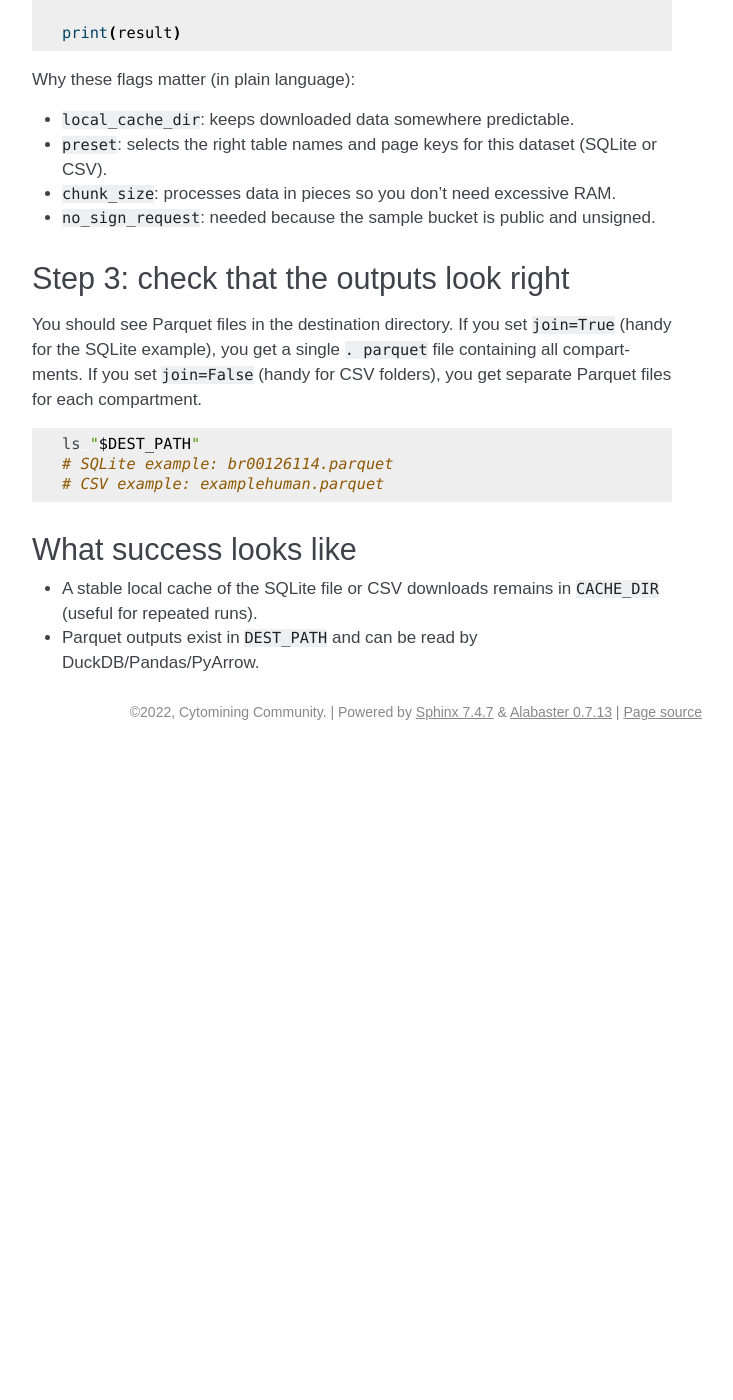
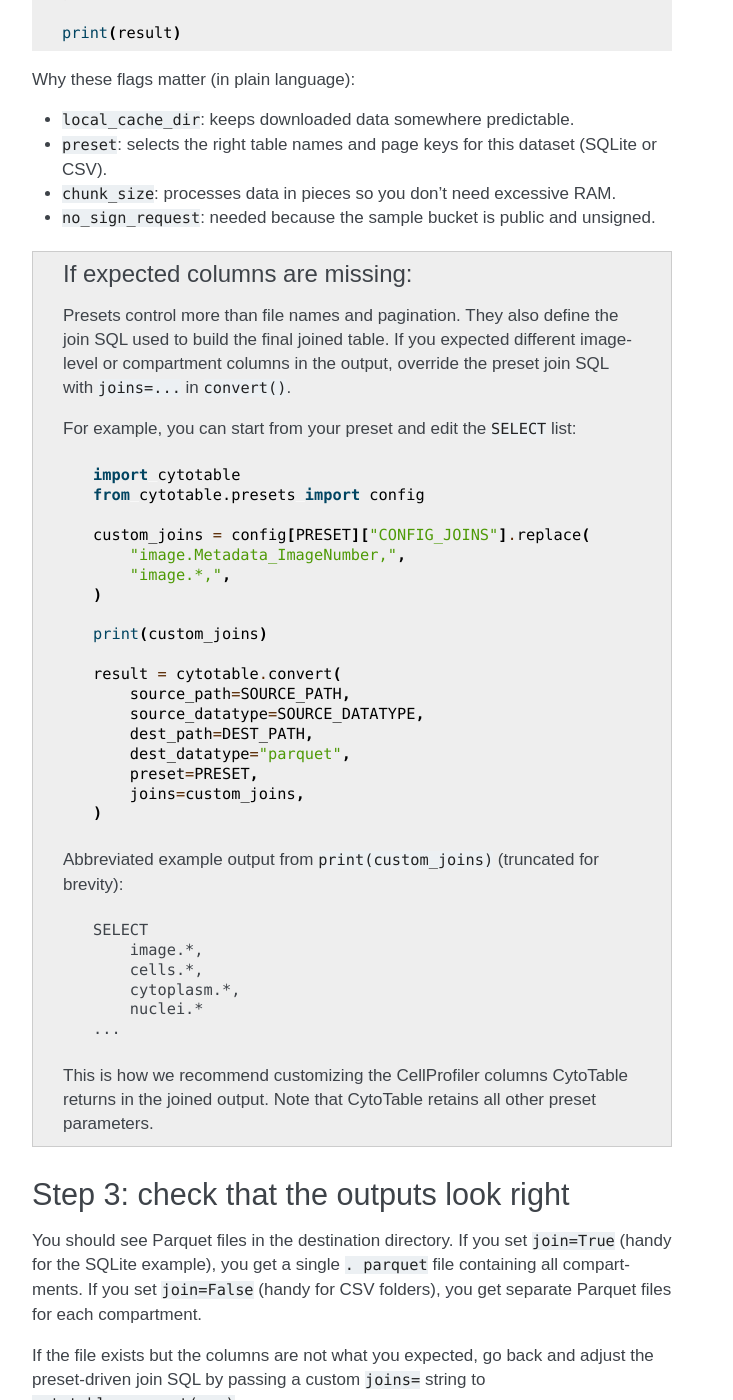
Before and after one commit to cytomining/CytoTable, a Sphinx documentation site: the page built from docs/source/tutorials/cellprofiler_to_parquet.md, in a window 1280 px wide and 1400 px high, scrolled down 2423 px. Shown: the whole window, without its empty margins (438-1171 px from the left). Built offline with Sphinx 7.4.7, drawn with Linux system fonts in a browser that asks for light colours; pages that are not in the unit, such as notebooks, are missing from menus; before the commit the page ends 3173 px from its top, so only the background shows below that.

Commit message:
Improve tutorial preset documentation (#427)
* improve tutorial preset documentation

Co-Authored-By: Kate Bowers <140750871+kate-bowers-broad@users.noreply.github.com>

* coderabbit review suggestions

* print custom joins

Co-Authored-By: Gregory Way <gregory.way@gmail.com>

* [pre-commit.ci lite] apply automatic fixes

* Apply suggestions from code review

Co-authored-by: Gregory Way <gregory.way@gmail.com>

* add parenthetical reference

Co-Authored-By: Gregory Way <gregory.way@gmail.com>

* output clarity

* Update .pre-commit-config.yaml

---------

Co-authored-by: Kate Bowers <140750871+kate-bowers-broad@users.noreply.github.com>
Co-authored-by: Gregory Way <gregory.way@gmail.com>
Co-authored-by: pre-commit-ci-lite[bot] <117423508+pre-commit-ci-lite[bot]@users.noreply.github.com>

`````diff
--- a/docs/source/tutorials/cellprofiler_to_parquet.md
+++ b/docs/source/tutorials/cellprofiler_to_parquet.md
@@ -103,11 +103,60 @@
 - `chunk_size`: processes data in pieces so you don’t need excessive RAM.
 - `no_sign_request`: needed because the sample bucket is public and unsigned.
 
+````{admonition} If expected columns are missing
+Presets control more than file names and pagination. They also define the join
+SQL used to build the final joined table. If you expected different image-level
+or compartment columns in the output, override the preset join SQL with
+`joins=...` in `convert()`.
+
+For example, you can start from your preset and edit the `SELECT` list:
+
+```python
+import cytotable
+from cytotable.presets import config
+
+custom_joins = config[PRESET]["CONFIG_JOINS"].replace(
+    "image.Metadata_ImageNumber,",
+    "image.*,",
+)
+
+print(custom_joins)
+
+result = cytotable.convert(
+    source_path=SOURCE_PATH,
+    source_datatype=SOURCE_DATATYPE,
+    dest_path=DEST_PATH,
+    dest_datatype="parquet",
+    preset=PRESET,
+    joins=custom_joins,
+)
+```
+
+Abbreviated example output from `print(custom_joins)` (truncated for brevity):
+
+```text
+SELECT
+    image.*,
+    cells.*,
+    cytoplasm.*,
+    nuclei.*
+...
+```
+
+This is how we recommend customizing the CellProfiler columns CytoTable returns in the joined
+output. Note that CytoTable retains all other preset parameters.
+
+````
+
 ## Step 3: check that the outputs look right
 
 You should see Parquet files in the destination directory.
 If you set `join=True` (handy for the SQLite example), you get a single `. parquet` file containing all compartments.
 If you set `join=False` (handy for CSV folders), you get separate Parquet files for each compartment.
+
+If the file exists but the columns are not what you expected, go back and adjust
+the preset-driven join SQL by passing a custom `joins=` string to
+`cytotable.convert(...)`.
 
 ```bash
 ls "$DEST_PATH"
`````
Also changed, not shown: docs/source/overview.md (+11 -0 lines), .pre-commit-config.yaml.
